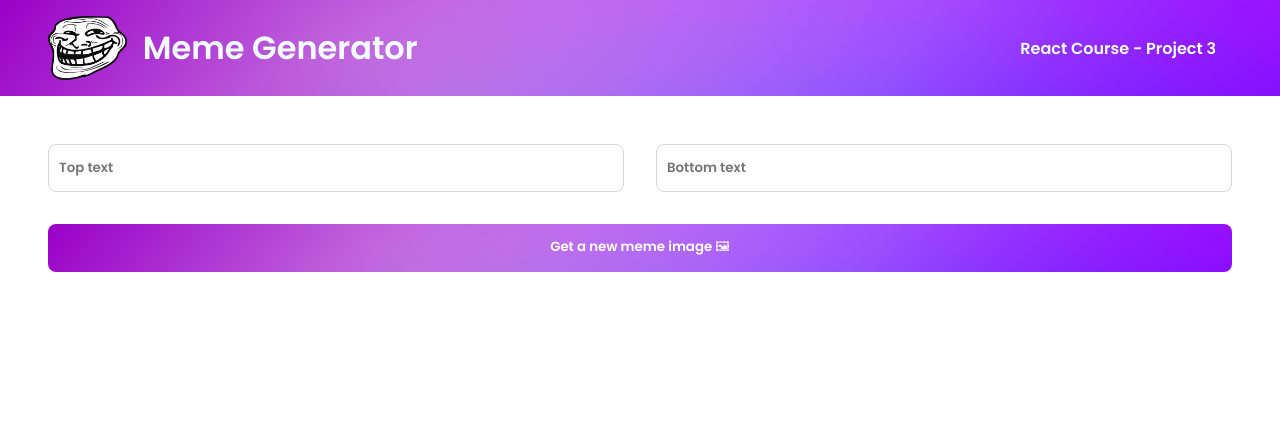
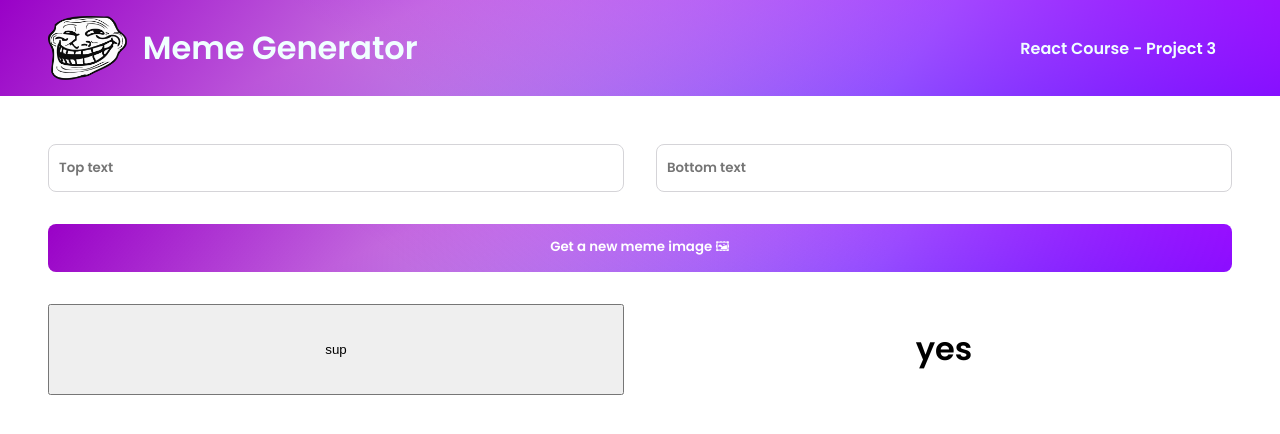
Before and after one commit to AdrienDvn/meme-Generator, a React (Create React App) app: page / in a window 1280 px wide. Shown: the top 434 px of the page. Built offline with nearby package versions, Linux system fonts and the light colour scheme.

Commit message:
state boolean challenge

```diff
--- a/src/components/Meme.js
+++ b/src/components/Meme.js
@@ -71,6 +71,16 @@ const [isImportant, setIsImportant] = React.useState("wooowww")
       setMemeImage(url)
     }
 
+    //ternary operator state challenge
+    const [isGoingOut, setIsGoingOut] = React.useState(true)
+
+    function flipState() {
+      // console.log("ok");
+      setIsGoingOut(prevSetIsGoingOut => prevSetIsGoingOut = false)
+    }
+    // let answer = isGoingOut? 'yes' : 'no';
+
+
   return (
     <main >
         <div className='form'>
@@ -84,9 +94,11 @@ const [isImportant, setIsImportant] = React.useState("wooowww")
            type="text"
            placeholder="Bottom text"
            />
-        <button /*onClick={handleClick}*/ /*onClick={getAnotherThing}*/ onClick={getMemeImage}
+        <button onClick={getMemeImage} /*onClick={handleClick}*/ /*onClick={getAnotherThing}*/
         /*onMouseOver={handleMouseOver}*/ className='form--btn'> Get a new meme image 🖼
         </button>
+         <button onClick={() => setIsGoingOut(!isGoingOut)} className='counter--minus'>sup</button>
+        <h1>{isGoingOut? 'yes' : 'no'}</h1>
         </div>
 
         {/* {things} */}
@@ -99,7 +111,6 @@ const [isImportant, setIsImportant] = React.useState("wooowww")
           <h1>{count}</h1>
         </div>
         <button onClick={add}className='counter--minus'>+</button> */}
-
     </main>
   )
 }
```
